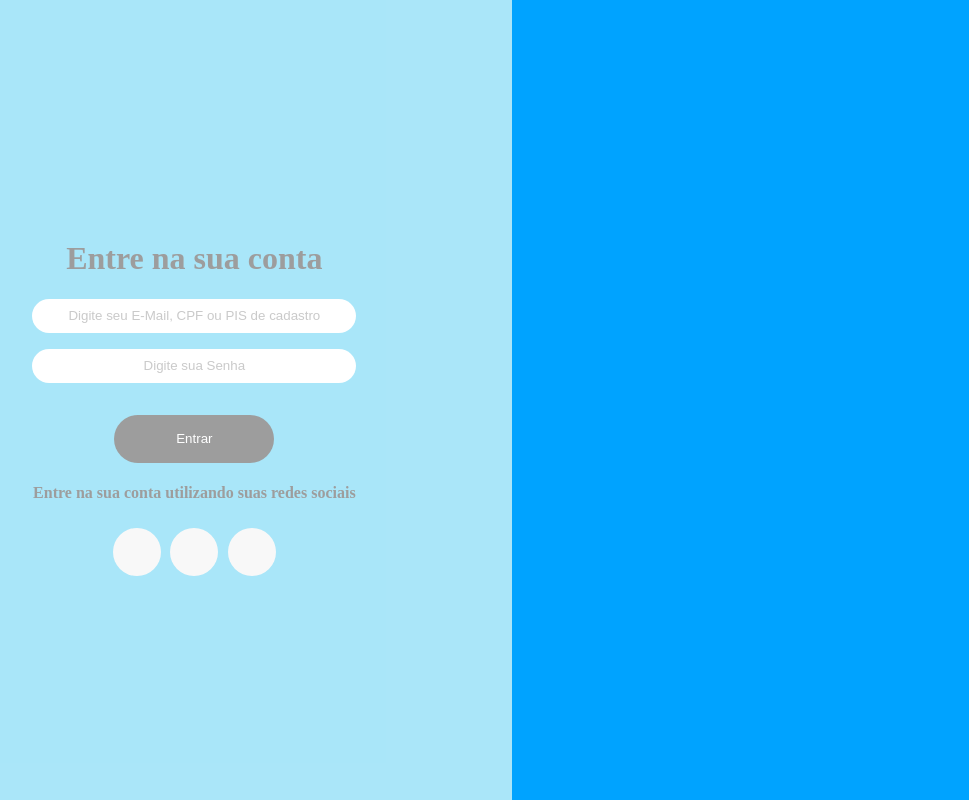
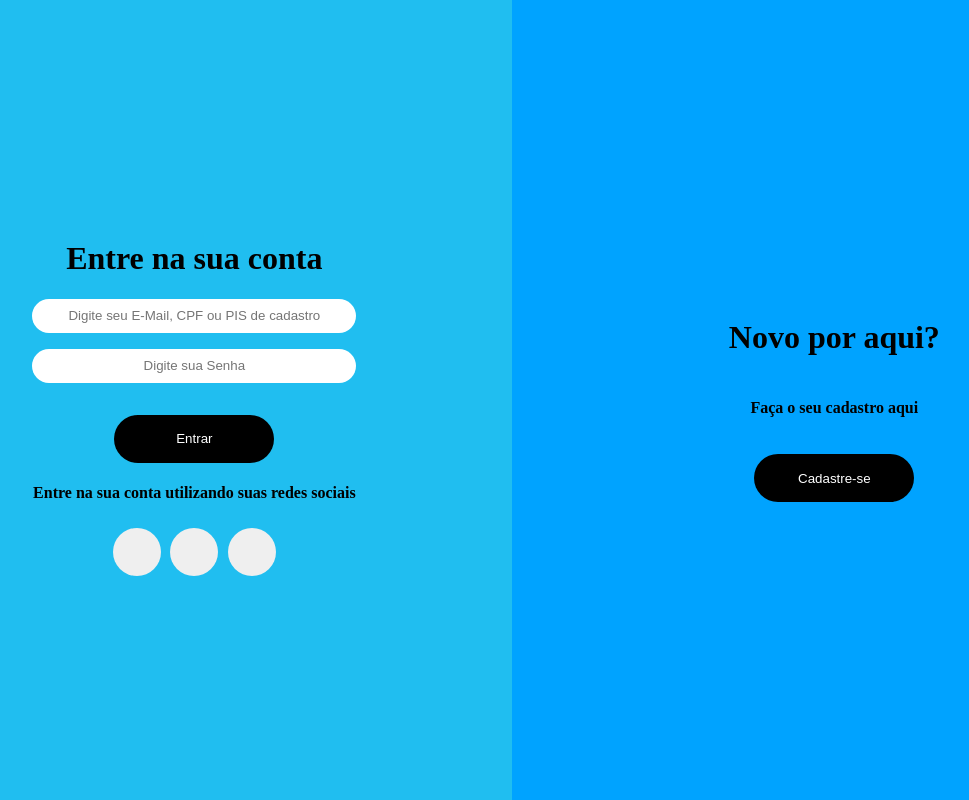
Before and after one commit to lucianogomes02/login-vue-app, a Vue app: page / in a window 1280 px wide. Shown: the whole page, without its empty margins (123-1092 px from the left). Built offline with nearby package versions, Linux system fonts and the light colour scheme.

Commit message:
feat(src/views/LoginView): implementa seção de cadastro da tela de login e estilo

```diff
--- a/src/views/LoginView.vue
+++ b/src/views/LoginView.vue
@@ -19,12 +19,16 @@
       <h4>Entre na sua conta utilizando suas redes sociais</h4>
 
       <div class="loginComRedesSociais">
-        <button class="redeSocial" type="submit"></button>
+        <button class="redeSocial"></button>
         <button class="redeSocial"></button>
         <button class="redeSocial"></button>
       </div>
     </div>
-    <div class="novoAqui"></div>
+    <div class="novoAqui">
+      <h1>Novo por aqui?</h1>
+      <h4>Faça o seu cadastro aqui</h4>
+      <BotaoPreto class="botaoCadastro" :tituloDoBotao="'Cadastre-se'" />
+    </div>
   </main>
 </template>
 
@@ -53,7 +57,6 @@ export default defineComponent({
   width: 60rem;
   height: 100vh;
   background-color: #20bef0;
-  opacity: 38%;
 }
 
 .formularioLogin {
@@ -86,6 +89,10 @@ export default defineComponent({
 }
 
 .novoAqui {
+  display: flex;
+  flex-direction: column;
+  justify-content: center;
+  align-items: center;
   width: 61rem;
   height: 100vh;
   background-color: #00a3ff;
```
